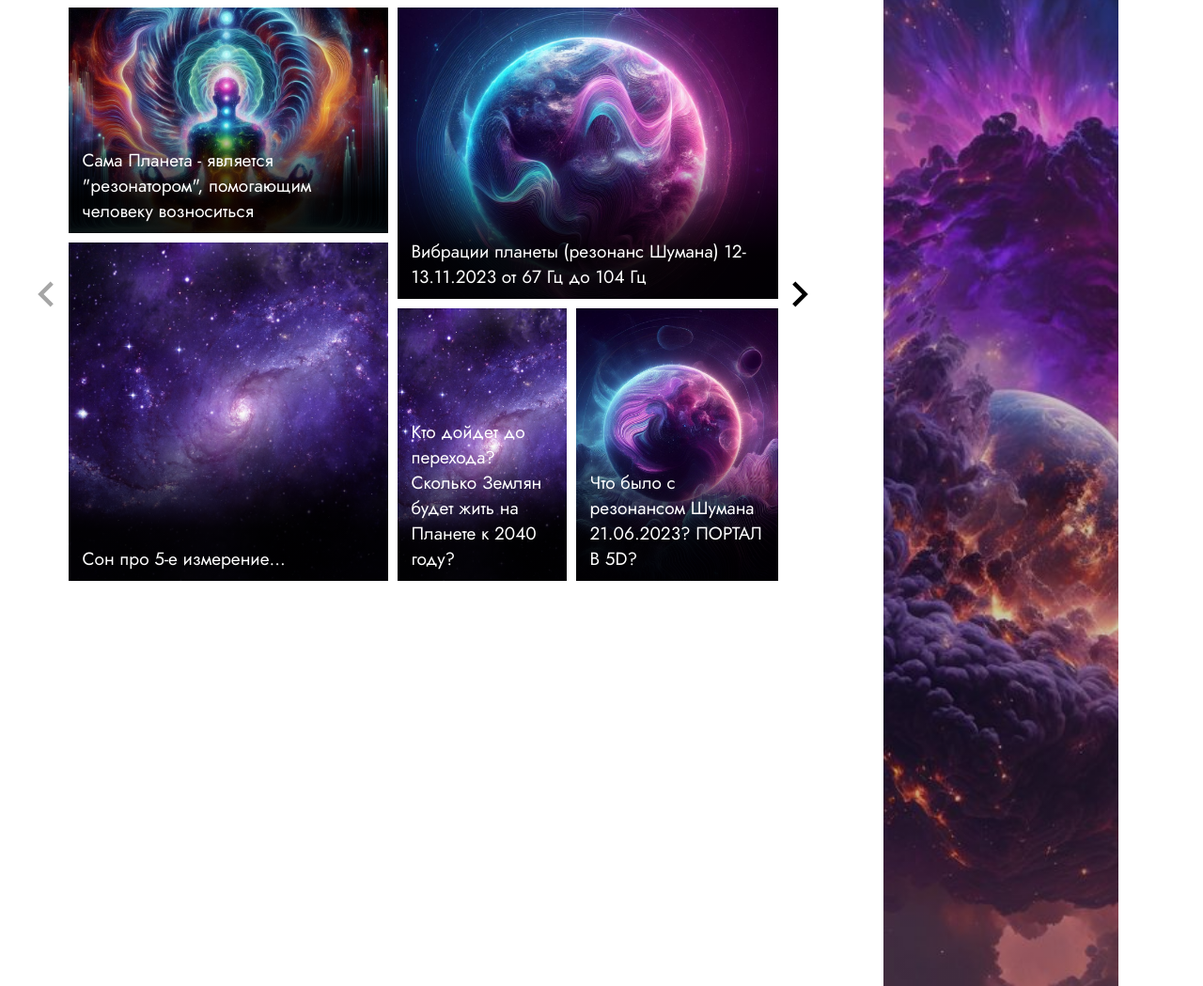
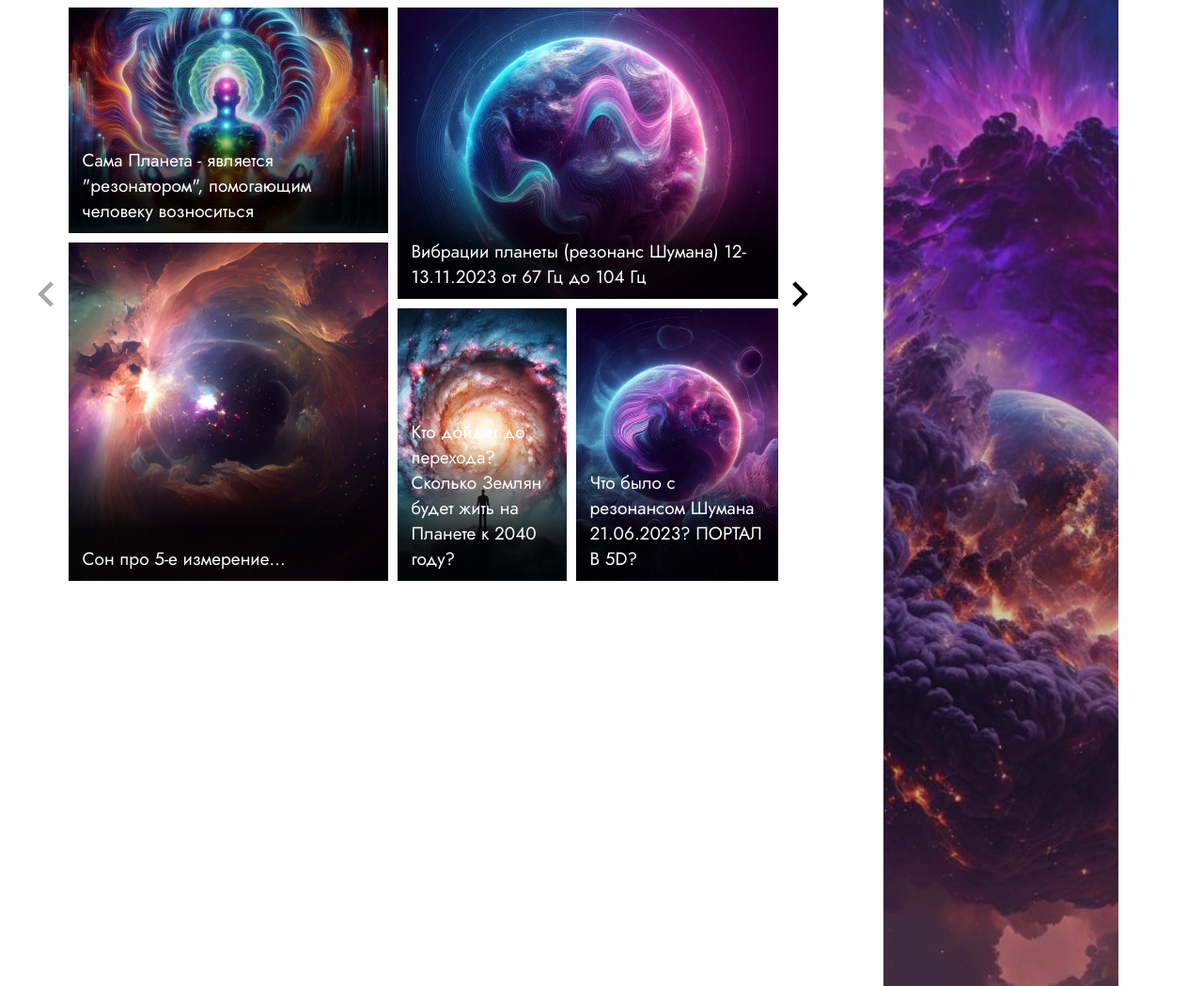
Before and after one commit to AnnaTeterina/Astrology_Project, a plain HTML site: page index.html in a window 1280 px wide. Shown: the part 985-2034 px from the top of the page at 94% size. Drawn offline with nearby package versions, Linux system fonts and the light colour scheme.

Commit message:
Add files via upload

```diff
--- a/index.html
+++ b/index.html
@@ -104,12 +104,12 @@
                 background-size: cover;
             }
             .article-17 {
-                background: url(images/universe.jpg);
+                background: url(images/article_energy.jpg);
                 background-position: center;
                 background-size: cover;
             }
             .article-18 {
-                background: url(images/universe.jpg);
+                background: url(images/article_5.jpg);
                 background-position: center;
                 background-size: cover;
             }
```
